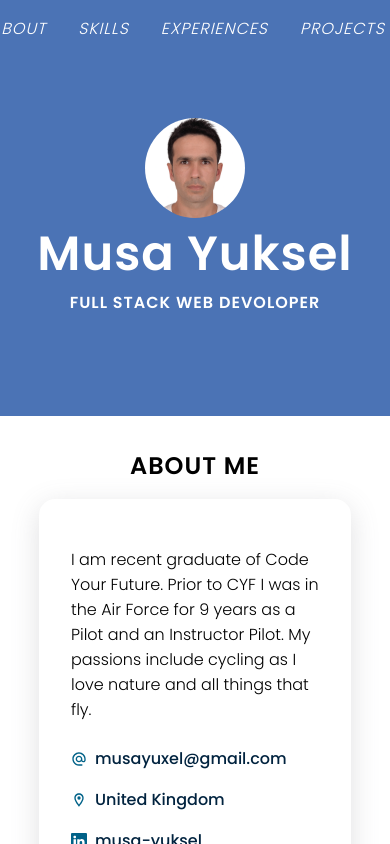
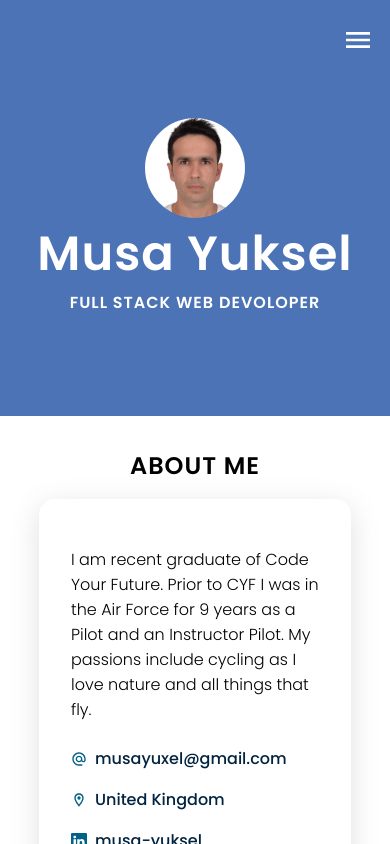
Before and after one commit to musayuksel/CV, a React (Create React App) app: page / in a window 390 px wide. Shown: the top 844 px of the page. Built offline with nearby package versions, Linux system fonts and the light colour scheme.

Commit message:
Add responsive style to navbar

```diff
--- a/src/components/NavBar.js
+++ b/src/components/NavBar.js
@@ -1,11 +1,19 @@
-import React from "react";
+import React, { useState } from "react";
 import "../styles/navbar.css";
+import { MdOutlineMenu, MdClose } from "react-icons/md";
 export default function NavBar() {
+  const [isMenuOpen, setIsMenuOpen] = useState(false);
   return (
-    <nav>
-      <ul>
+    <nav className={`${isMenuOpen ? "open" : ""}`}>
+      <div
+        className={`menu ${isMenuOpen ? "cross" : ""}`}
+        onClick={() => setIsMenuOpen((prev) => !prev)}
+      >
+        {!isMenuOpen ? <MdOutlineMenu /> : <MdClose />}
+      </div>
+      <ul onClick={() => setIsMenuOpen((prev) => !prev)}>
         <li>
-          <a href="#home">Home</a>
+          <a href="#">Home</a>
         </li>
         <li>
           <a href="#about">About</a>
@@ -17,10 +25,10 @@ export default function NavBar() {
           <a href="#experiences">Experiences</a>
         </li>
         <li>
-          <a href="#projects">Projects</a>
+          <a href="#education">Education</a>
         </li>
         <li>
-          <a href="#footer">Other2</a>
+          <a href="#other">Other</a>
         </li>
       </ul>
     </nav>
--- a/src/styles/navbar.css
+++ b/src/styles/navbar.css
@@ -13,6 +13,17 @@ nav ul {
 }
 nav li {
   /* border: 1px solid red; */
+  padding: 1rem 0;
+}
+.menu {
+  cursor: pointer;
+  display: none;
+  justify-content: end;
+  padding: 0.5rem 1rem;
+}
+.menu svg {
+  width: 2rem;
+  height: 2rem;
 }
 nav a {
   color: white;
@@ -29,7 +40,16 @@ nav a:hover {
   border-radius: 8px;
 }
 @media only screen and (max-width: 750px) {
-  nav {
-    /* display: none; */
+  .menu {
+    display: flex;
+    /* padding: 1rem; */
+  }
+  nav ul {
+    display: none;
+  }
+  nav.open ul {
+    display: flex;
+    flex-direction: column;
+    align-items: center;
   }
 }
```
